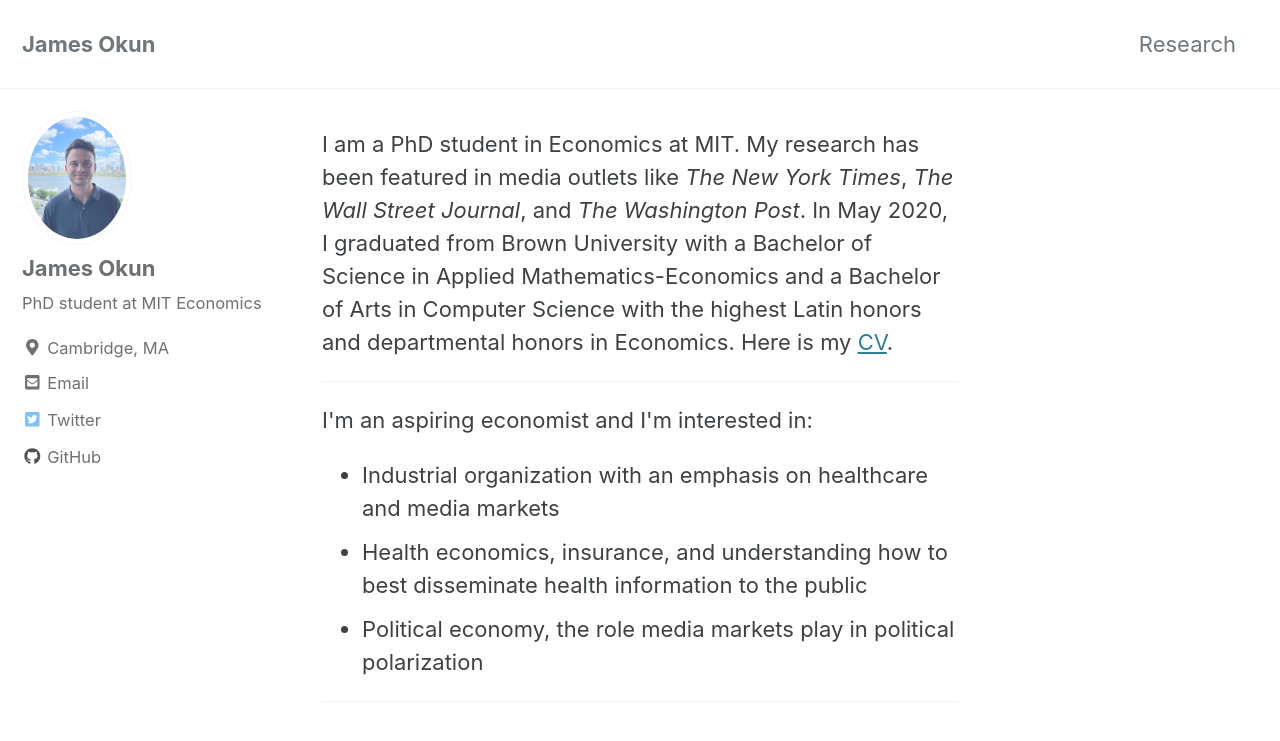
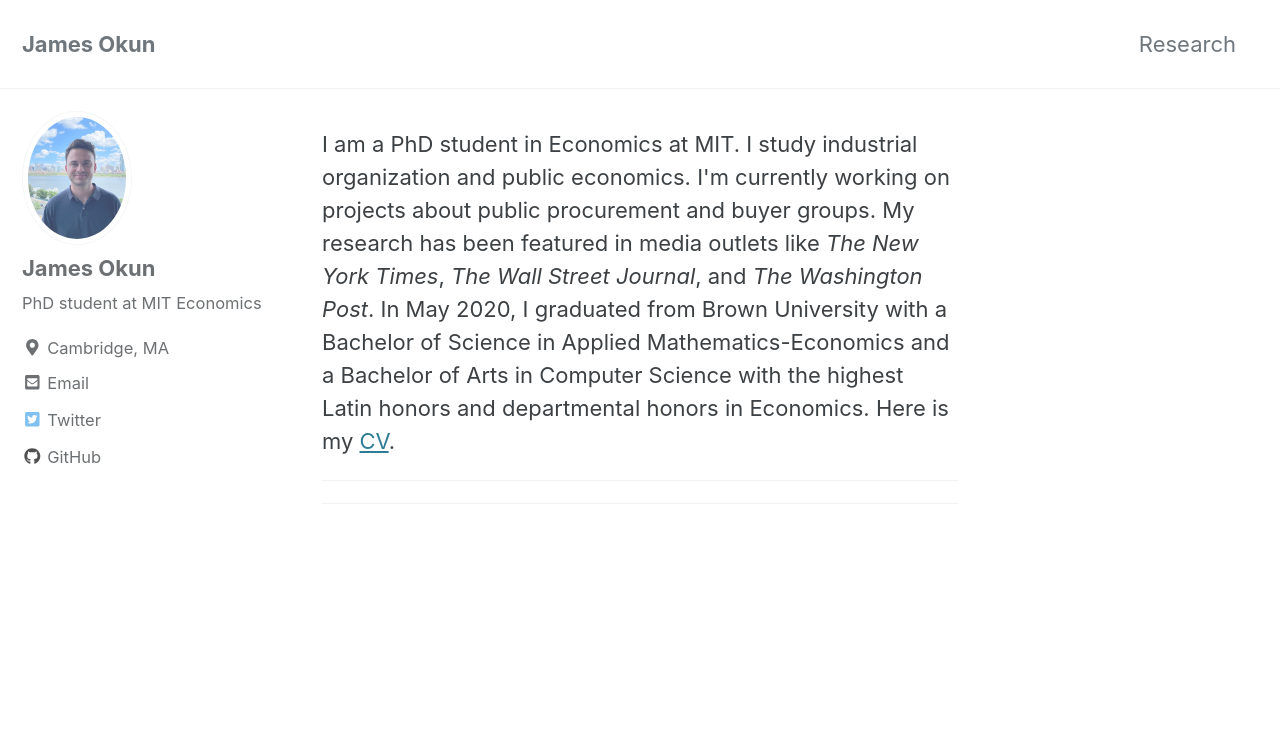
Before and after one commit to jamesokun/jamesokun.github.io, a Jekyll site: the page built from index.html, in a window 1280 px wide and 900 px high. Shown: the top 741 px of the window. Built offline with Jekyll 4.4.1, drawn with Linux system fonts in a browser that asks for light colours; nearby versions of some CDN libraries; the list of posts is cut into pages by our own code.

Commit message:
Update home.html

```diff
--- a/_layouts/home.html
+++ b/_layouts/home.html
@@ -2,16 +2,12 @@
 layout: archive
 ---
 
-I am a PhD student in Economics at MIT. My research has been featured in media outlets like <i>The New York Times</i>, <i>The Wall Street Journal</i>, and <i>The Washington Post</i>. In May 2020, I graduated from Brown University with a Bachelor of Science in Applied Mathematics-Economics
+I am a PhD student in Economics at MIT. I study industrial organization and public economics. I'm currently working on projects about public procurement and buyer groups.  My research has been featured in media outlets like <i>The New York Times</i>, <i>The Wall Street Journal</i>, and <i>The Washington Post</i>. In May 2020, I graduated from Brown University with a Bachelor of Science in Applied Mathematics-Economics
 and a Bachelor of Arts in Computer Science with the highest Latin honors and departmental honors in Economics. Here is my <a href="files/jo_resume.pdf">CV</a>.
 <hr>
 
-I'm an aspiring economist and I'm interested in:
-<ul>
-  <li> Industrial organization with an emphasis on healthcare and media markets</li>
-  <li> Health economics, insurance, and understanding how to best disseminate health information to the public</li>
-  <li> Political economy, the role media markets play in political polarization</li>
-</ul>
+
+
 <hr>
 
 <!--
```
